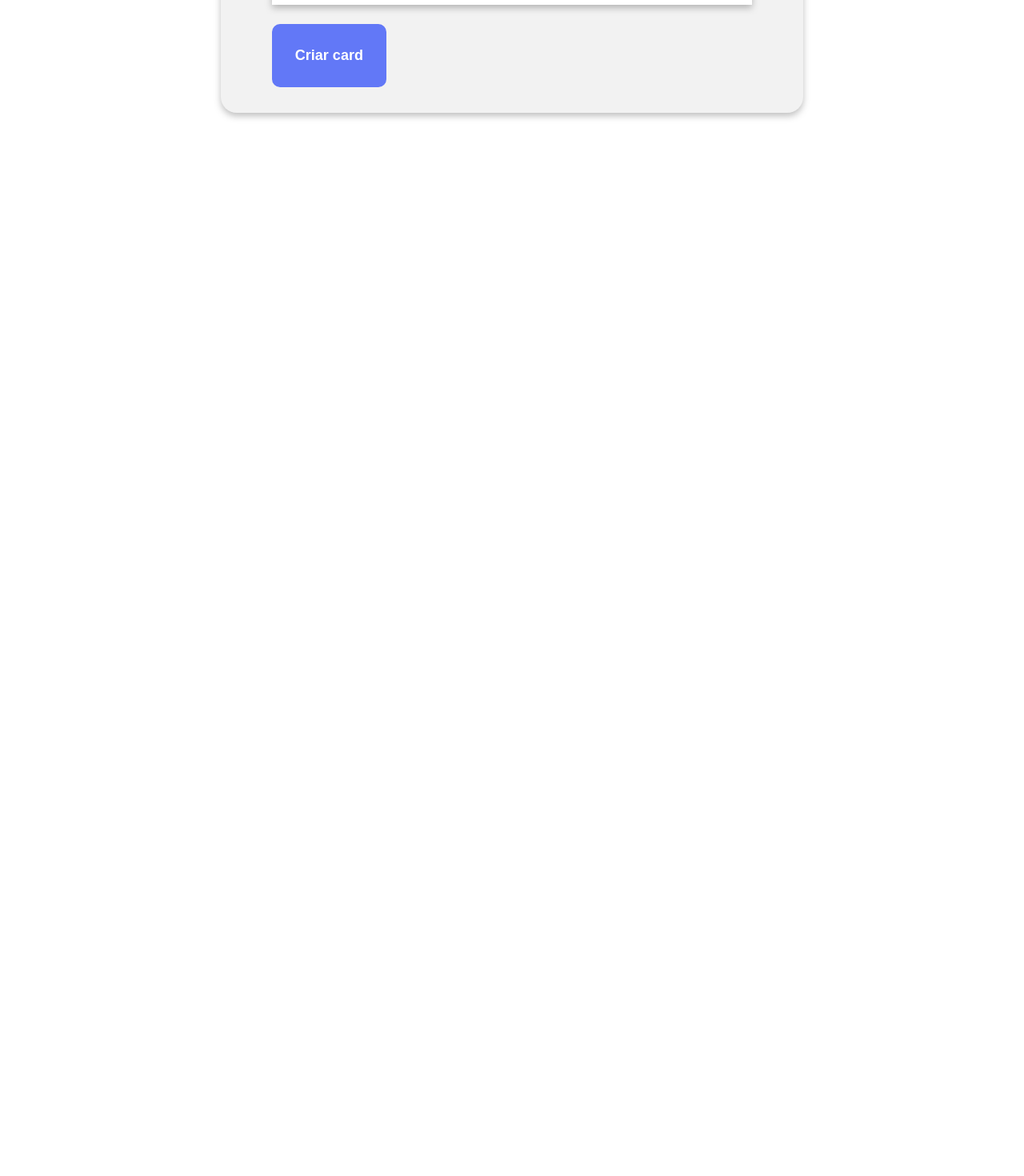
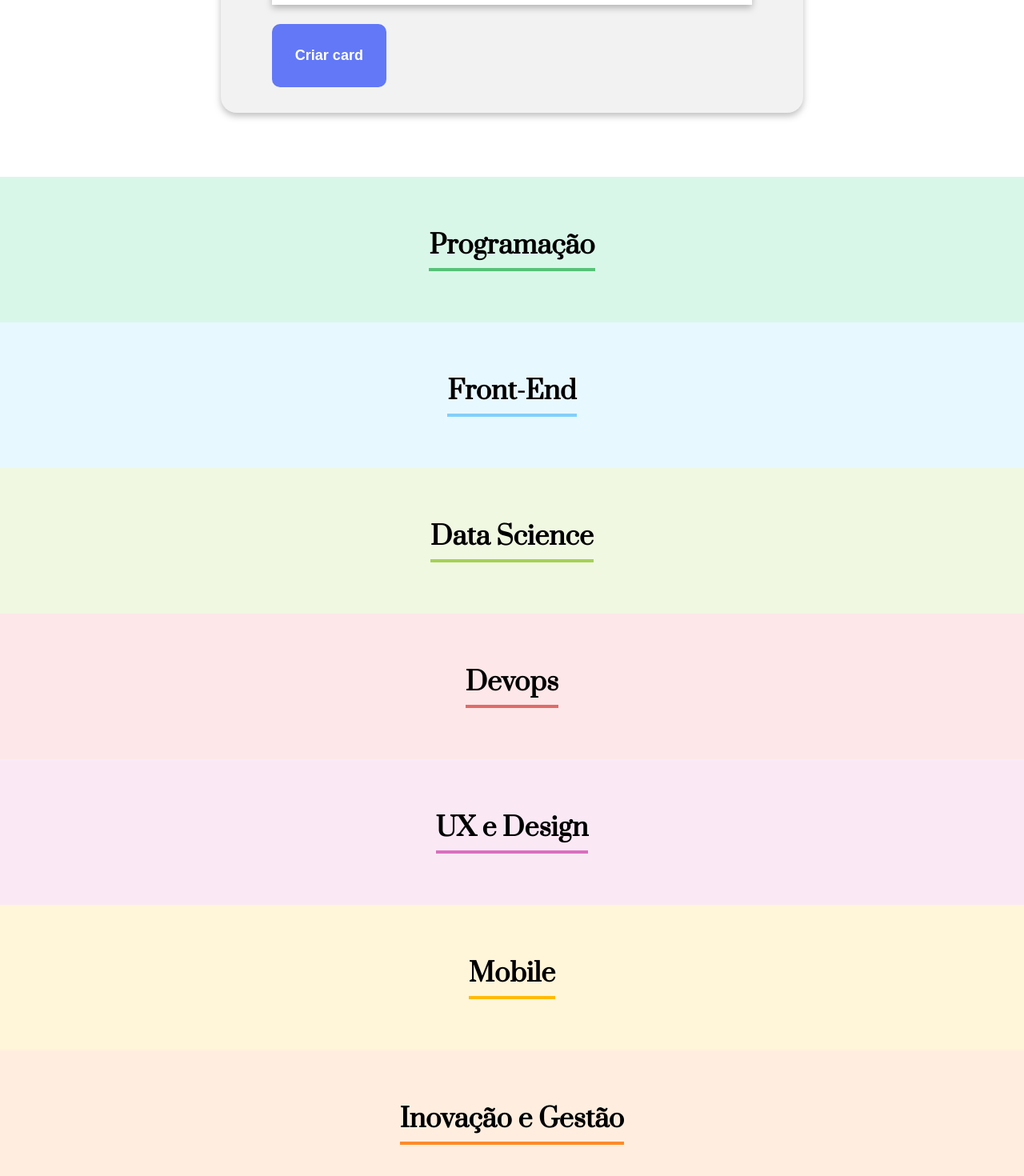
Before and after one commit to txr-nicole/organo, a React (Create React App) app: page / in a window 1280 px wide. Shown: the part 1149-2619 px from the top of the page at 80% size. Before the commit the page ends 1370 px from the top, so only its background shows below. Built offline with nearby package versions, Linux system fonts and the light colour scheme.

Commit message:
✨ create an array with infos about the teams

```diff
--- a/src/App.js
+++ b/src/App.js
@@ -1,9 +1,47 @@
 import { useState } from 'react';
 import { Banner } from './components/Banner/Banner';
 import { Formulario } from './components/Formulario';
+import { Time } from './components/Time';
 
 function App() {
+  const times = [
+    {
+      nome: "Programação",
+      corPrimaria: "#57C278",
+      corSecundaria: "#D9F7E9",
+    },
+    {
+      nome: "Front-End",
+      corPrimaria: "#82CFFA",
+      corSecundaria: "#E8F8FF",
+    },
+    {
+      nome: "Data Science",
+      corPrimaria: "#A6D157",
+      corSecundaria: "#F0F8E2",
+    },
+    {
+      nome: "Devops",
+      corPrimaria: "#E06B69",
+      corSecundaria: "#FDE7E8",
+    },
+    {
+      nome: "UX e Design",
+      corPrimaria: "#DB6EBF",
+      corSecundaria: "#FAE9F5",
+    },
+    {
+      nome: "Mobile",
+      corPrimaria: "#FFBA05",
+      corSecundaria: "#FFF5D9",
+    },
+    {
+      nome: "Inovação e Gestão",
+      corPrimaria: "#FF8A29",
+      corSecundaria: "#FFEEDF",
+    },
 
+  ];
   const [colaboradores, setColaboradores] = useState([])
 
   const aoNovoColaboradorAdicionador = (colaborador) => {
@@ -13,7 +51,9 @@ function App() {
   return (
     <div className="App">
       <Banner/>
-      <Formulario aoColaboradorCadastrado={colaborador => aoNovoColaboradorAdicionador(colaborador)}/>
+      <Formulario times={times.map((time => time.nome))} aoColaboradorCadastrado={colaborador => aoNovoColaboradorAdicionador(colaborador)}/>
+      {times.map(time => <Time key={time.nome} nome={time.nome} corPrimaria={time.corPrimaria} corSecundaria={time.corSecundaria}/>)}
+
     </div>
   );
 }
```
